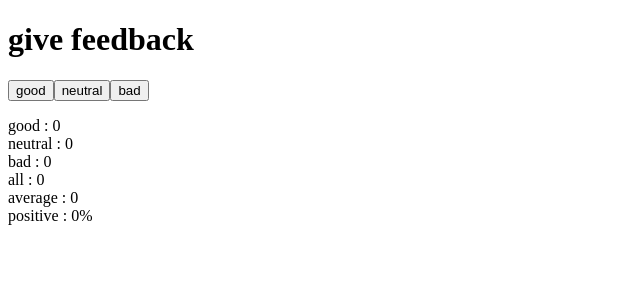
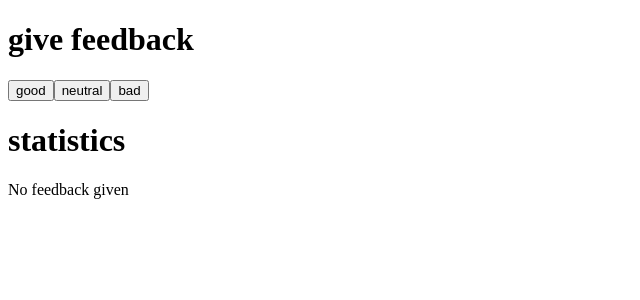
Before and after one commit to fullstackopen2024/part1, a React (Vite) app in the folder unicafe/react/: page / in a window 1280 px wide. Shown: the top 300 px of the page, without its empty margins (0-640 px from the left). Built offline with nearby package versions, Linux system fonts and the light colour scheme.

Commit message:
[unifcafe][1.9] Solved exercise 1.9 unicafe, step 4

```diff
--- a/unicafe/react/src/App.jsx
+++ b/unicafe/react/src/App.jsx
@@ -17,15 +17,28 @@ const Display = ({feedback, value, suffixText}) => {
     )
 }
 
-const Statistics = ({all, average, positive}) => {
+const Statistics = ({good, neutral, bad, all, average, positive}) => {
     return (
         <>
-            <Display feedback="all" value={all}/>
-            <Display feedback="average" value={average}/>
-            <Display feedback="positive" value={positive} suffixText="%"/>
+            <h1>statistics</h1>
+            {all > 0
+                ? (
+                    <>
+                        <Display feedback="good" value={good}/>
+                        <Display feedback="neutral" value={neutral}/>
+                        <Display feedback="bad" value={bad}/>
+                        <Display feedback="all" value={all}/>
+                        <Display feedback="average" value={average}/>
+                        <Display feedback="positive" value={positive} suffixText="%"/>
+                    </>
+                )
+                : (
+                    <>
+                        <div>No feedback given</div>
+                    </>
+                )}
         </>
     )
-
 }
 
 
@@ -93,11 +106,7 @@ function App() {
             <Button text="good" handleClick={() => handleClick('good')}></Button>
             <Button text="neutral" handleClick={() => handleClick('neutral')}></Button>
             <Button text="bad" handleClick={() => handleClick('bad')}></Button>
-            <p/>
-            <Display feedback="good" value={good}/>
-            <Display feedback="neutral" value={neutral}/>
-            <Display feedback="bad" value={bad}/>
-            <Statistics all={all} positive={positive} average={average}/>
+            <Statistics all={all} average={average} good={good} bad={bad} positive={positive} neutral={neutral}/>
         </>
     )
 }
```
